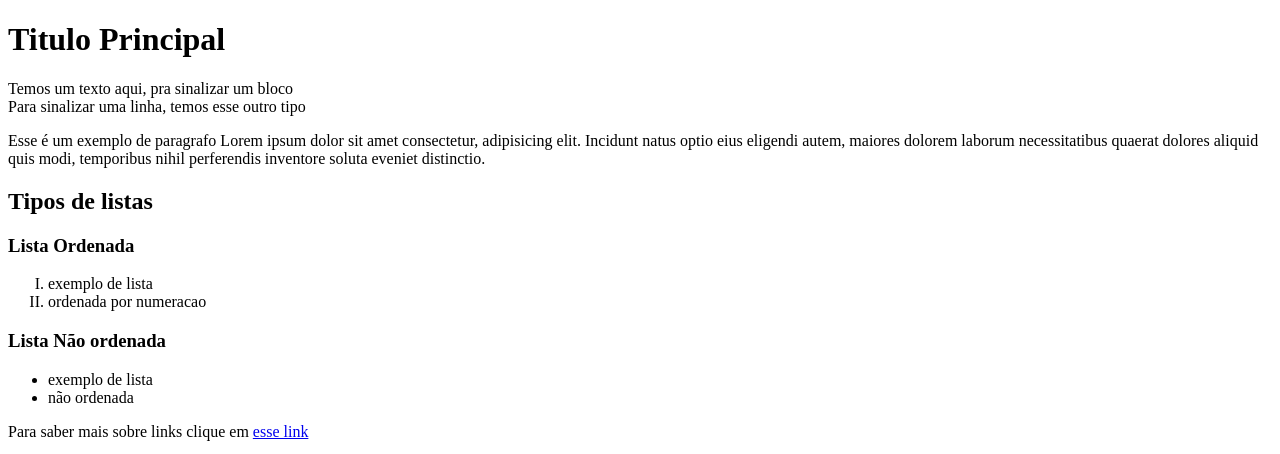
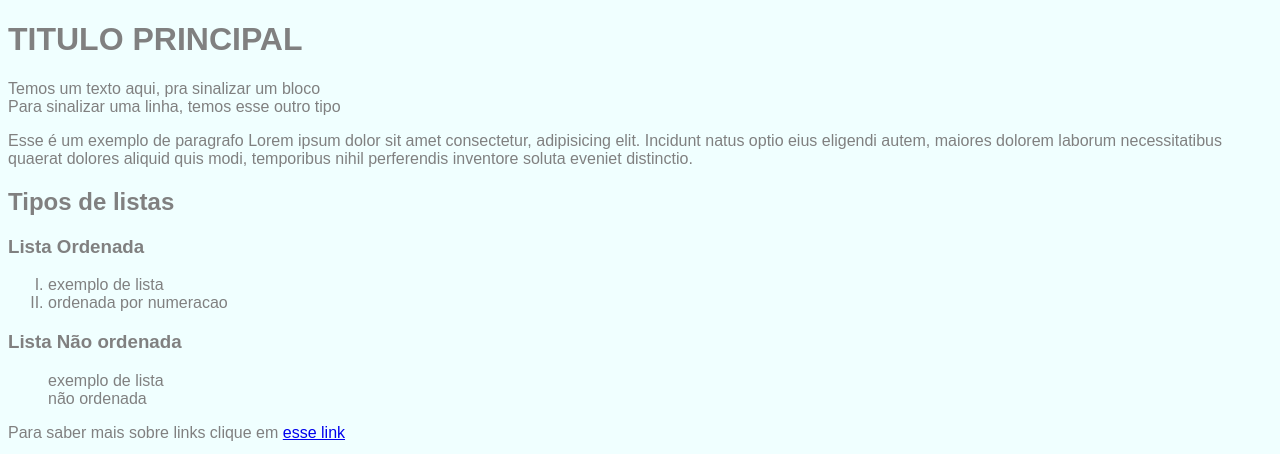
Before and after one commit to khiaraShantala/portfolio-dev, a plain HTML site: page teste.html in a window 1280 px wide. Shown: the top 454 px of the page. Drawn offline with Linux system fonts and the light colour scheme.

Commit message:
trabalhando com css+html

```diff
--- /dev/null
+++ b/css/style.css
@@ -0,0 +1,13 @@
+body{
+    font-family: sans-serif;
+    background-color: azure;
+    color: grey;
+}
+
+h1{
+    text-transform: uppercase;
+}
+
+ul{
+    list-style: none;
+}
--- a/index.html
+++ b/teste.html
@@ -7,7 +7,7 @@
         <!-- configurando pagina -->
         <meta charset="utf-8">
         <title>Olá Mundo!</title>
-
+        <link rel="stylesheet" href="css/style.css">
     </head>
 
     <body>
@@ -63,4 +63,6 @@
         <img src="imagens/OLX-logo-novo.jpeg" width="250" alt="logo olx brasil">
     </body>
 
+
+
 </html>
```
Also changed, not shown: 2 other files.
